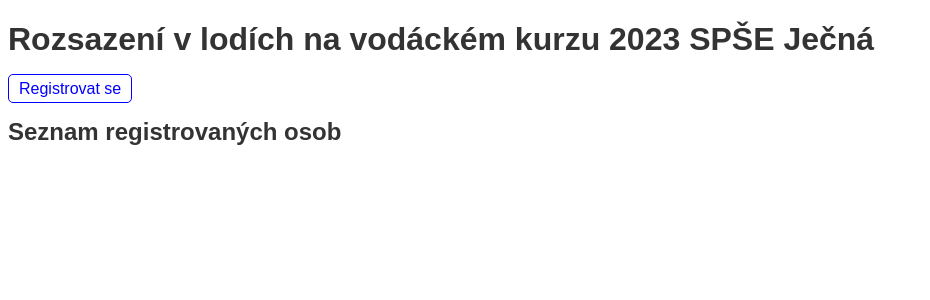
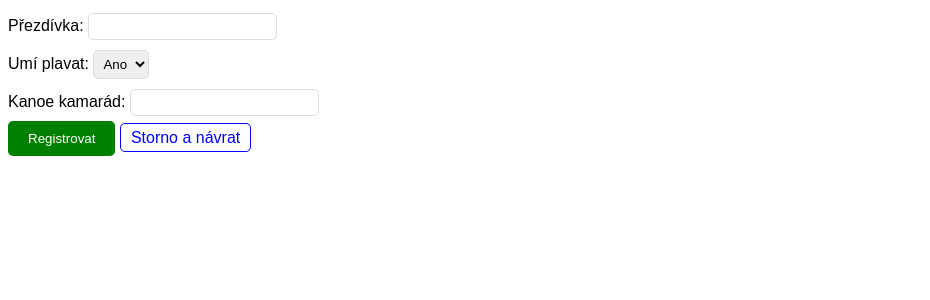
Before and after one commit to janeu19/wa, a Python web app: template templates/druha_stranka.html in a window 1280 px wide. Shown: the top 300 px of the page, without its empty margins (0-930 px from the left). Run offline with Jinja, Linux system fonts and the light colour scheme; the template is opened without the code that fills it, so the values that code supplies are empty.

Commit message:
Update druha_stranka.html

```diff
--- a/templates/druha_stranka.html
+++ b/templates/druha_stranka.html
@@ -1,17 +1,54 @@
 <!DOCTYPE html>
 <html>
 <head>
-    <title>Rozsazení v lodích na vodáckém kurzu</title>
+    <title>Registrace na vodácký kurz</title>
     <link rel="stylesheet" type="text/css" href="{{ url_for('static', filename='mujstyl.css') }}">
+    <script src="https://ajax.googleapis.com/ajax/libs/jquery/3.6.0/jquery.min.js"></script>
 </head>
 <body>
-    <h1>Rozsazení v lodích na vodáckém kurzu 2023 SPŠE Ječná</h1>
-    <a href="/registrace">Registrovat se</a>
-    <h2>Seznam registrovaných osob</h2>
-    {% for user in users %}
-        <h3>{{ user.nick }}</h3>
-        <p>Plavec: {{ 'Ano' if user.je_plavec == '1' else 'Ne' }}</p>
-        <p>Kanoe kamarád: {{ user.kanoe_kamarad }}</p>
-    {% endfor %}
+    <form id="registrationForm" method="post">
+        <label for="nick">Přezdívka:</label>
+        <input type="text" id="nick" name="nick"><br>
+        <label for="je_plavec">Umí plavat:</label>
+        <select id="je_plavec" name="je_plavec">
+            <option value="1">Ano</option>
+            <option value="0">Ne</option>
+        </select><br>
+        <label for="kanoe_kamarad">Kanoe kamarád:</label>
+        <input type="text" id="kanoe_kamarad" name="kanoe_kamarad"><br>
+        <input type="submit" value="Registrovat">
+        <a href="/">Storno a návrat</a>
+    </form>
+
+    <script type="text/javascript">
+    $("#registrationForm").submit(function(e){
+        var nick = $("#nick").val();
+        var je_plavec = $("#je_plavec").val();
+        var kanoe_kamarad = $("#kanoe_kamarad").val();
+
+        if(je_plavec != '1' || nick.length < 2 || nick.length > 20 ||
+          (kanoe_kamarad && (kanoe_kamarad.length < 2 || kanoe_kamarad.length > 20))) {
+            alert("Neplatná data ve formuláři");
+            return false;
+        }
+
+        var nicknameExists = false;
+        $.ajax({
+            url: '/api/check-nickname?nick=' + nick,
+            type: 'GET',
+            async: false,
+            success: function(data) {
+                nicknameExists = data.exists;
+            }
+        });
+
+        if (nicknameExists) {
+            alert("Nickname již existuje");
+            return false;
+        }
+
+        return true;
+    });
+    </script>
 </body>
 </html>
```
